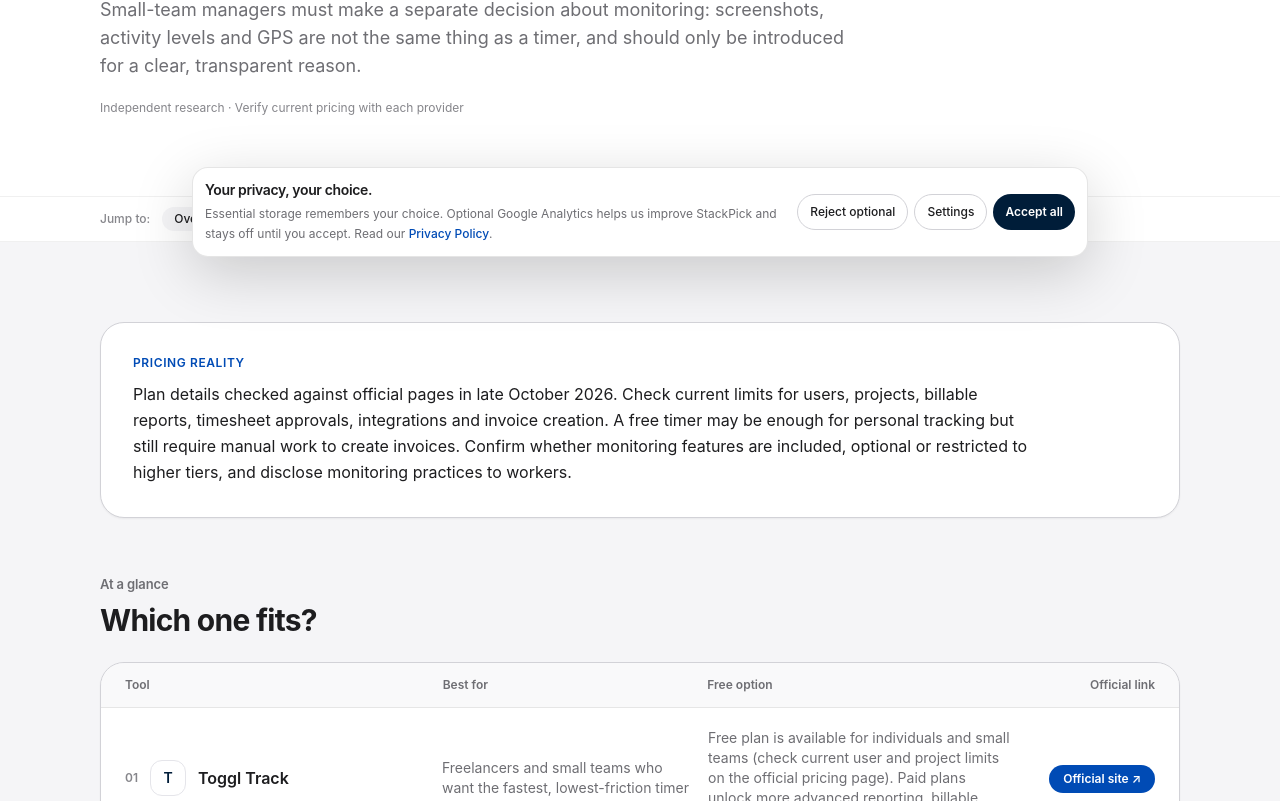
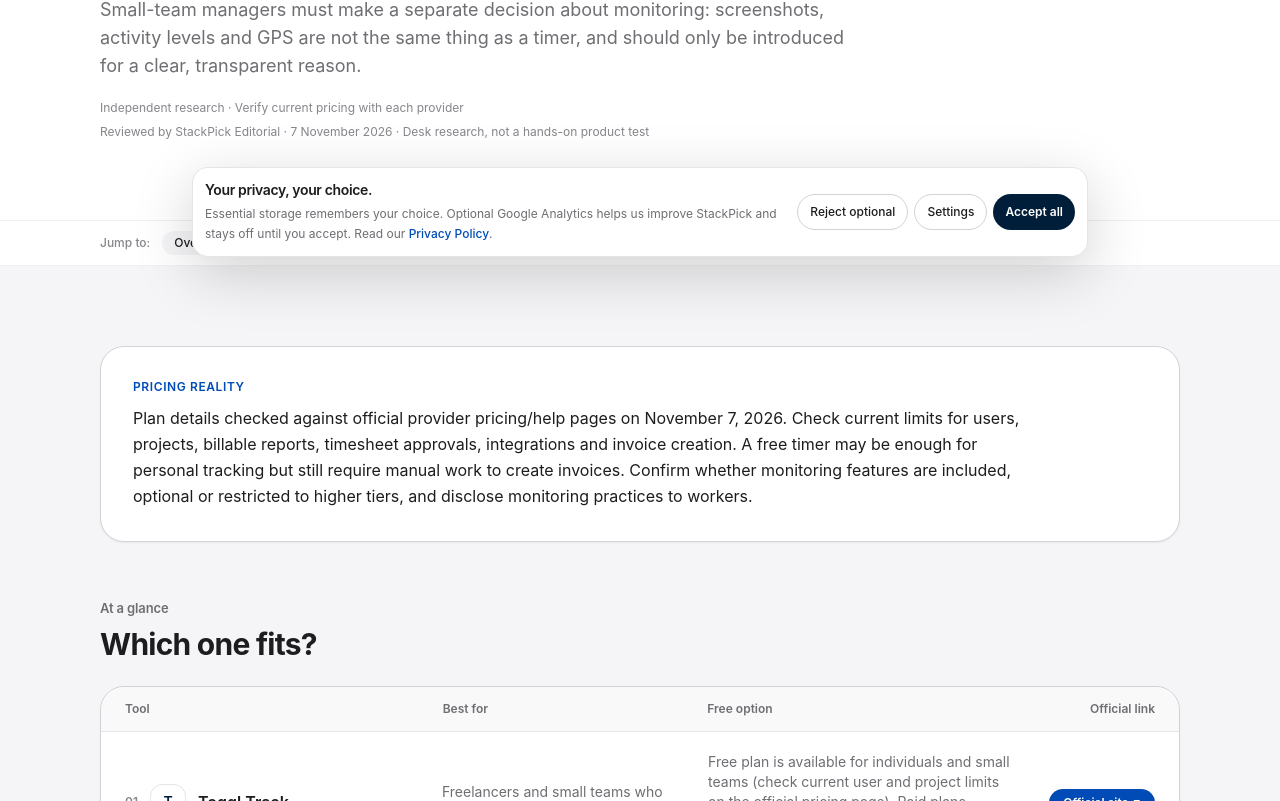
Before and after one commit to LinukaBandara/StackPick, a Next.js app: page /best/time-tracking-software in a window 1280 px wide. Shown: the part 519-1320 px from the top of the page. Built offline with nearby package versions, Linux system fonts and the light colour scheme; no server answers.

Commit message:
Refresh time tracking review date and direct plan sources

```diff
--- a/app/best/time-tracking-software/page.tsx
+++ b/app/best/time-tracking-software/page.tsx
@@ -13,8 +13,9 @@ export default function Page() {
     <ComparisonArticle
       title="Best Time Tracking Software for Freelancers & Small Teams"
       slug="time-tracking-software"
+      reviewedOn="2026-11-07"
       intro="If you bill clients by the hour, time tracking should lead to usable timesheets and invoices — not another spreadsheet cleanup job. Freelancers should prioritize billable/non-billable labels, client and project reports, rounding rules, and easy export or invoice integration. Small-team managers must make a separate decision about monitoring: screenshots, activity levels and GPS are not the same thing as a timer, and should only be introduced for a clear, transparent reason."
-      pricingNote="Plan details checked against official pages in late October 2026. Check current limits for users, projects, billable reports, timesheet approvals, integrations and invoice creation. A free timer may be enough for personal tracking but still require manual work to create invoices. Confirm whether monitoring features are included, optional or restricted to higher tiers, and disclose monitoring practices to workers."
+      pricingNote="Plan details checked against official provider pricing/help pages on November 7, 2026. Check current limits for users, projects, billable reports, timesheet approvals, integrations and invoice creation. A free timer may be enough for personal tracking but still require manual work to create invoices. Confirm whether monitoring features are included, optional or restricted to higher tiers, and disclose monitoring practices to workers."
       tools={[
         {
           name: "Toggl Track",
@@ -23,7 +24,7 @@ export default function Page() {
             "Free plan is available for individuals and small teams (check current user and project limits on the official pricing page). Paid plans unlock more advanced reporting, billable rates and team features.",
           tradeoff:
             "The one-click timer and idle detection reduce the friction that kills manual time tracking. Reporting can be sliced by client, project or tag. It is still a manual tool — if people will not press the button, no amount of polish fixes missing data.",
-          url: "https://toggl.com/track/",
+          url: "https://toggl.com/track/pricing/",
         },
         {
           name: "Clockify",
@@ -31,8 +32,8 @@ export default function Page() {
           freeOption:
             "Clockify’s free plan is notable for allowing unlimited users. Confirm current feature limits (projects, reports, billable rates, etc.) on the official pricing page before relying on it for a large team.",
           tradeoff:
-            "Hard to beat on price when you want every contractor logging hours without per-seat costs. It covers more ground than Toggl in some areas (kiosk mode, GPS options), but the day-to-day timer experience is generally considered less polished.",
-          url: "https://clockify.me/",
+            "Hard to beat on price when you want every contractor logging hours without per-seat costs. It covers more ground than Toggl in some areas (kiosk mode, GPS options), but the interface and feature depth should be evaluated against the team's actual timer, reporting and approval workflow; test the same task in both products rather than relying on a generic usability ranking.",
+          url: "https://clockify.me/pricing",
         },
         {
           name: "Harvest",
@@ -41,7 +42,7 @@ export default function Page() {
             "Free plan is available for a single user with a limited number of projects. Paid plans unlock more projects, team features and stronger invoicing/accounting integrations.",
           tradeoff:
             "Turns tracked hours into a client invoice without a separate billing step and integrates with QuickBooks/Xero. If invoicing is not part of your workflow, this specific strength is wasted and Toggl or Clockify will usually fit better.",
-          url: "https://www.getharvest.com/",
+          url: "https://www.getharvest.com/pricing",
         },
         {
           name: "Hubstaff",
@@ -50,7 +51,7 @@ export default function Page() {
             "No permanent free plan for ongoing team use. Paid plans typically have a minimum seat count. Confirm current trial and pricing on the official site.",
           tradeoff:
             "Screenshots, GPS and activity levels answer a real question for managing hourly remote or field workers you cannot see. This is genuine employee monitoring, not just time tracking, and it is the wrong tool (and the wrong message) if that is not what you actually need.",
-          url: "https://hubstaff.com/",
+          url: "https://hubstaff.com/pricing",
         },
       ]}
       bottomLine="Tracking your own time as a freelancer? Start with Toggl Track for the smoothest daily experience. Budget-conscious team of any size that needs many free seats? Clockify is hard to beat. Billing hours directly to clients and want the timesheet to become the invoice? Look at Harvest. Managing hourly remote or field workers and specifically need verification? Consider Hubstaff — but be transparent with your team about what it tracks. Always test the timer during a normal workday before committing."
```
